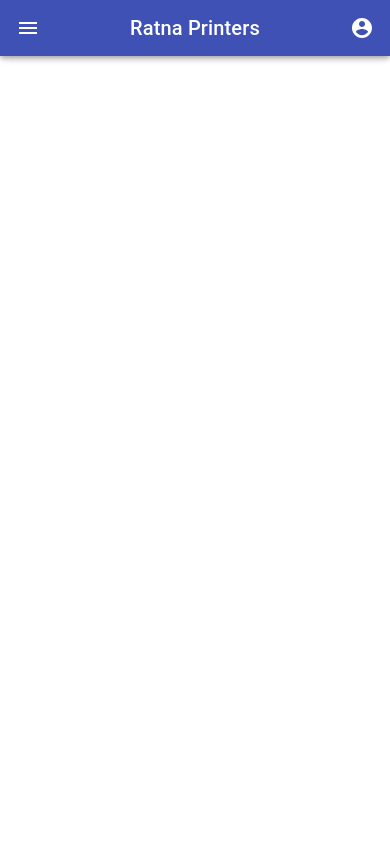
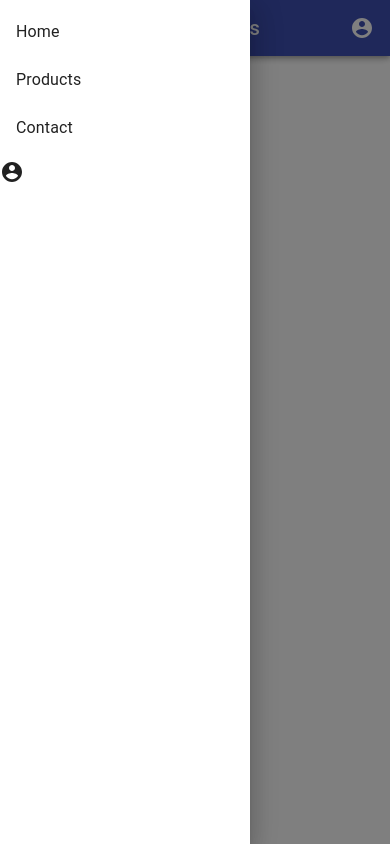
Before and after one commit to rsnjoshi/rPrinters, a React (Create React App) app: page / in a window 390 px wide. Both pictures are taken after a click on the icon 28 px from the left and 28 px from the top of the page. Built offline with nearby package versions, Linux system fonts and the light colour scheme.

Commit message:
navbar made responsive and synced

```diff
--- a/src/components/Layout/Layout.js
+++ b/src/components/Layout/Layout.js
@@ -2,12 +2,28 @@ import React, { Component } from "react";
 import classes from "./Layout.module.css";
 import Aux from "../../hoc/Aux";
 import Navbar from "../Navigation/Navbar/Navbar";
+import Sidebar from "../Navigation/Sidebar/Sidebar";
 
 class Layout extends Component {
+  state = {
+    showSideDrawer: false,
+  };
+
+  sideDrawerToggleHandler = () => {
+    this.setState((prevState) => {
+      return { showSideDrawer: !prevState.showSideDrawer };
+    });
+    console.log("[layout.js] showsidedrawer ", this.state.showSideDrawer);
+  };
+
   render() {
     return (
       <Aux>
-        <Navbar />
+        <Navbar menuClicked={this.sideDrawerToggleHandler} />
+        <Sidebar
+          showSideDrawer={this.state.showSideDrawer}
+          hideSideDrawer={this.sideDrawerToggleHandler}
+        />
         <main>{this.props.children}</main>
       </Aux>
     );
--- a/src/components/Navigation/Navbar/Navbar.js
+++ b/src/components/Navigation/Navbar/Navbar.js
@@ -1,21 +1,24 @@
 import React, { Component } from "react";
 import classes from "./Navbar.module.css";
-import AppBar from "@material-ui/core/AppBar";
-import Toolbar from "@material-ui/core/Toolbar";
-import Typography from "@material-ui/core/Typography";
+import { AppBar, Toolbar, Typography } from "@material-ui/core";
 import NavbarItems from "../NavbarItems/NavbarItems";
 import UserPortal from "../UserPortal/UserPortal";
 import { Menu } from "@material-ui/icons";
 
 class Navbar extends Component {
+  eventListener = (event) => {
+    console.log("[Navbar.js] event is", event.type);
+    this.props.menuClicked();
+  };
+
   render() {
     return (
       <AppBar className={classes.Appbar}>
         <Toolbar className={classes.Toolbar}>
-          <Menu className={classes.Menu} />
+          <Menu className={classes.Menu} onClick={this.eventListener} />
           <Typography variant="h6">Ratna Printers</Typography>
           <NavbarItems flow="row" />
-          <UserPortal />
+          <UserPortal className={classes.UserIcon} />
         </Toolbar>
       </AppBar>
     );
--- a/src/components/Navigation/Navbar/Navbar.module.css
+++ b/src/components/Navigation/Navbar/Navbar.module.css
@@ -7,8 +7,14 @@
   background-color: #b53f8b;
 } */
 
+/* beautify hove on Menu icon later */
+
 @media (min-width: 500px) {
   .Menu {
     display: none !important;
   }
 }
+
+.UserIcon {
+  color: red;
+}
--- a/src/components/Navigation/NavbarItems/NavbarItems.module.css
+++ b/src/components/Navigation/NavbarItems/NavbarItems.module.css
@@ -11,7 +11,7 @@
 }
 
 @media (max-width: 499px) {
-  .NavbarItems {
+  .NavbarItems.row {
     display: none;
   }
 }
--- a/src/components/Navigation/Sidebar/Sidebar.js
+++ b/src/components/Navigation/Sidebar/Sidebar.js
@@ -0,0 +1,25 @@
+import React from "react";
+import classes from "./Sidebar.module.css";
+
+import NavbarItems from "../NavbarItems/NavbarItems";
+import UserPortal from "../UserPortal/UserPortal";
+import { Drawer } from "@material-ui/core";
+
+const sidebar = (props) => {
+  let anchor = "left";
+
+  return (
+    <Drawer
+      anchor={anchor}
+      open={props.showSideDrawer}
+      onClose={props.hideSideDrawer}
+    >
+      <div className={classes.Sidebar} role="presentation">
+        <NavbarItems />
+        <UserPortal />
+      </div>
+    </Drawer>
+  );
+};
+
+export default sidebar;
--- /dev/null
+++ b/src/components/Navigation/Sidebar/Sidebar.module.css
@@ -0,0 +1,3 @@
+.Sidebar {
+  width: 250px;
+}
--- a/src/components/Navigation/UserPortal/UserPortal.js
+++ b/src/components/Navigation/UserPortal/UserPortal.js
@@ -9,6 +9,7 @@ import {
   Divider,
 } from "@material-ui/core";
 import { Person, ShoppingCart, ExitToApp } from "@material-ui/icons";
+import classes from "./UserPortal.module.css";
 import Aux from "../../../hoc/Aux";
 
 const UserPortal = (props) => {
--- a/src/components/Navigation/UserPortal/UserPortal.module.css
+++ b/src/components/Navigation/UserPortal/UserPortal.module.css
@@ -0,0 +1,5 @@
+/* @media (max-width: 499px) {
+  .UserIcon {
+    display: none !important;
+  }
+} */
--- a/src/index.js
+++ b/src/index.js
@@ -1,15 +1,10 @@
-import React from 'react';
-import ReactDOM from 'react-dom';
-import './index.css';
-import App from './App';
-import reportWebVitals from './reportWebVitals';
+import React from "react";
+import ReactDOM from "react-dom";
+import "./index.css";
+import App from "./App";
+import reportWebVitals from "./reportWebVitals";
 
-ReactDOM.render(
-  <React.StrictMode>
-    <App />
-  </React.StrictMode>,
-  document.getElementById('root')
-);
+ReactDOM.render(<App />, document.getElementById("root"));
 
 // If you want to start measuring performance in your app, pass a function
 // to log results (for example: reportWebVitals(console.log))
```
